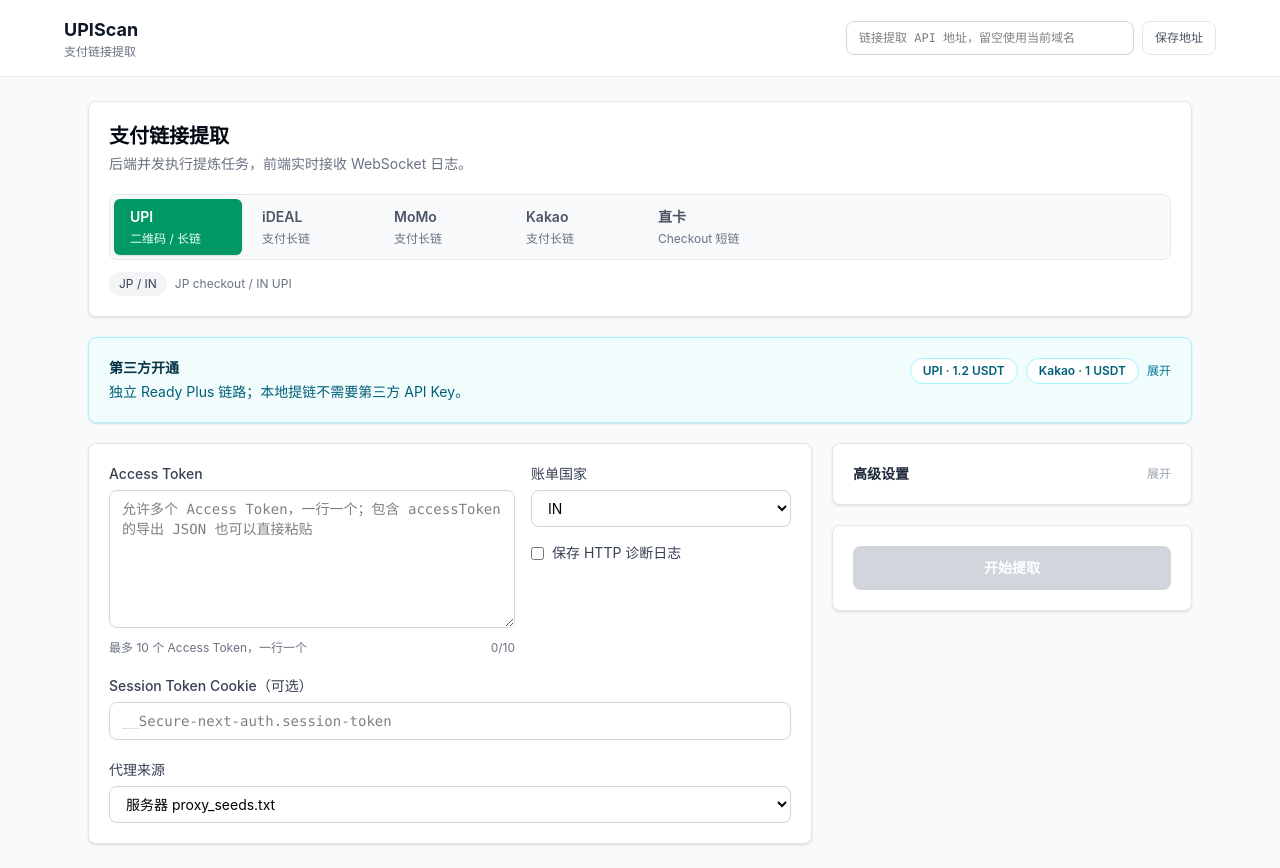
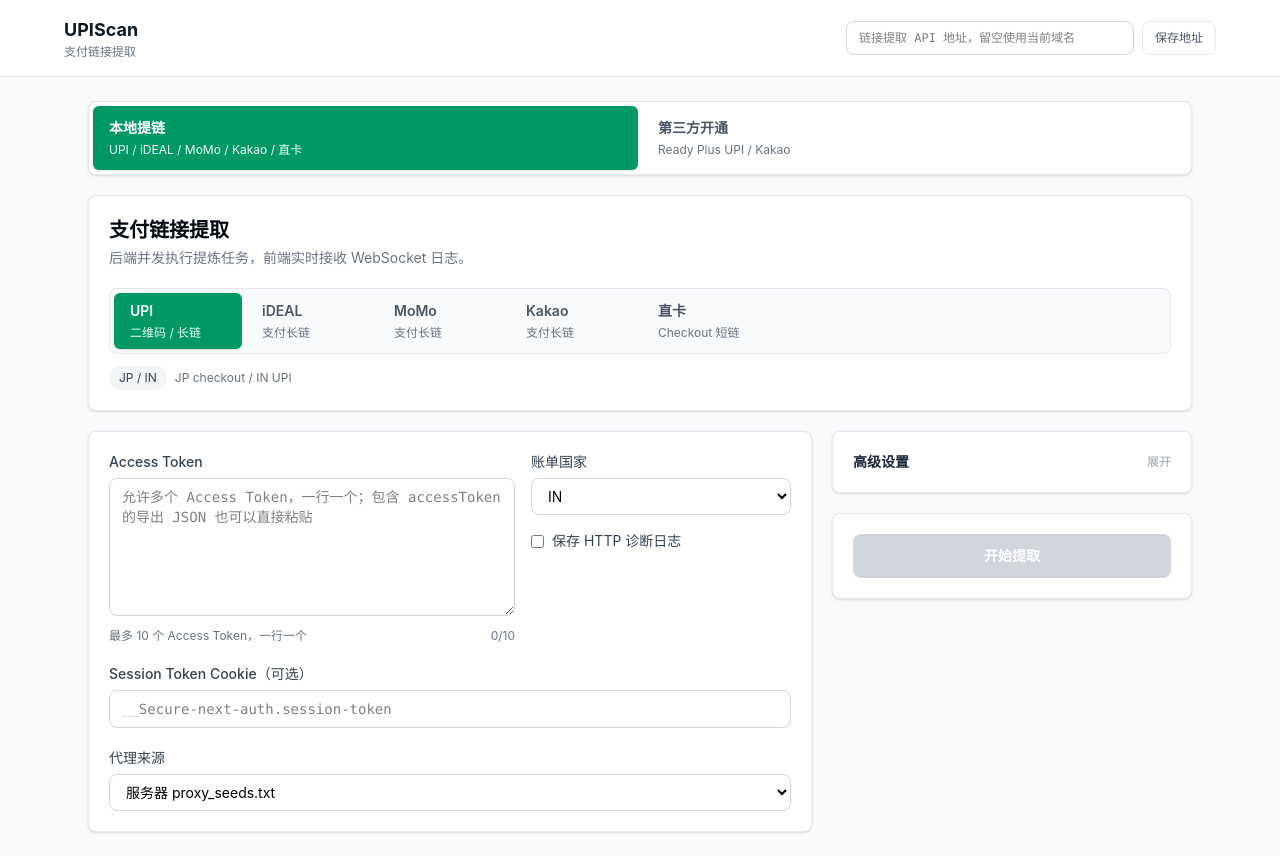
Before and after one commit to anshu43999/ananasUpiscan, a React (Vite) app: page / in a window 1280 px wide. Built offline with nearby package versions, Linux system fonts and the light colour scheme.

Commit message:
Add Ready Plus workspace tab

```diff
--- a/src/pages/LinkExtract.tsx
+++ b/src/pages/LinkExtract.tsx
@@ -52,6 +52,7 @@
 type ProxyStage = (typeof PROXY_STAGES)[number];
 type PaymentMethod = 'upi' | 'ideal' | 'momo' | 'kakao' | 'card';
 type ProxySourceMode = 'builtin' | 'custom';
+type WorkspaceTab = 'local' | 'readyPlus';
 type AudioContextRef = MutableRefObject<AudioContext | null>;
 
 interface SavedProxyState {
@@ -546,6 +547,7 @@
   const resultSoundJobRef = useRef<Set<string>>(new Set());
   const resultAudioContextRef = useRef<AudioContext | null>(null);
 
+  const [activeWorkspaceTab, setActiveWorkspaceTab] = useState<WorkspaceTab>('local');
   const [accessToken, setAccessToken] = useState('');
   const [sessionToken, setSessionToken] = useState('');
   const [paymentMethod, setPaymentMethod] = useState<PaymentMethod>('upi');
@@ -1014,7 +1016,40 @@
 
   return (
     <div className="mx-auto max-w-7xl space-y-5">
-      <section className="rounded-lg border border-gray-200 bg-white p-5 shadow-sm">
+      <section className="rounded-lg border border-gray-200 bg-white p-1 shadow-sm">
+        <div className="grid gap-1 sm:grid-cols-2">
+          <button
+            type="button"
+            onClick={() => setActiveWorkspaceTab('local')}
+            className={`rounded-md px-4 py-3 text-left transition-colors ${
+              activeWorkspaceTab === 'local'
+                ? 'bg-emerald-600 text-white shadow-sm'
+                : 'text-gray-600 hover:bg-gray-50 hover:text-gray-900'
+            }`}
+          >
+            <span className="block text-sm font-semibold">本地提链</span>
+            <span className={`mt-1 block text-xs ${activeWorkspaceTab === 'local' ? 'text-emerald-50' : 'text-gray-500'}`}>
+              UPI / iDEAL / MoMo / Kakao / 直卡
+            </span>
+          </button>
+          <button
+            type="button"
+            onClick={() => setActiveWorkspaceTab('readyPlus')}
+            className={`rounded-md px-4 py-3 text-left transition-colors ${
+              activeWorkspaceTab === 'readyPlus'
+                ? 'bg-cyan-700 text-white shadow-sm'
+                : 'text-gray-600 hover:bg-gray-50 hover:text-gray-900'
+            }`}
+          >
+            <span className="block text-sm font-semibold">第三方开通</span>
+            <span className={`mt-1 block text-xs ${activeWorkspaceTab === 'readyPlus' ? 'text-cyan-50' : 'text-gray-500'}`}>
+              Ready Plus UPI / Kakao
+            </span>
+          </button>
+        </div>
+      </section>
+
+      <section className={`rounded-lg border border-gray-200 bg-white p-5 shadow-sm ${activeWorkspaceTab === 'local' ? '' : 'hidden'}`}>
         <div className="flex flex-wrap items-start justify-between gap-4">
           <div>
             <h2 className="text-xl font-semibold text-gray-950">支付链接提取</h2>
@@ -1055,8 +1090,8 @@
         </div>
       </section>
 
-      <details className="group rounded-lg border border-cyan-200 bg-cyan-50/60 shadow-sm">
-        <summary className="flex cursor-pointer list-none flex-wrap items-start justify-between gap-4 p-5">
+      <section className={`rounded-lg border border-cyan-200 bg-cyan-50/60 shadow-sm ${activeWorkspaceTab === 'readyPlus' ? '' : 'hidden'}`}>
+        <div className="flex flex-wrap items-start justify-between gap-4 p-5">
           <div>
             <h3 className="text-sm font-semibold text-cyan-950">第三方开通</h3>
             <p className="mt-1 text-sm text-cyan-800">
@@ -1075,14 +1110,12 @@
                 {readyPlusPolling ? '轮询中' : readyPlusStatusLabel(readyPlusTaskStatus)}
               </span>
             )}
-            <span className="text-xs font-medium text-cyan-700 group-open:hidden">展开</span>
-            <span className="hidden text-xs font-medium text-cyan-700 group-open:inline">收起</span>
           </div>
-        </summary>
+        </div>
 
         <div className="border-t border-cyan-100 p-5">
           <div className="mb-4 rounded-md border border-cyan-100 bg-white/80 px-3 py-2 text-xs text-cyan-900">
-            第三方开通只调用 Ready Plus 的 UPI / Kakao 开通接口；下面的 UPI、iDEAL、MoMo、Kakao、直卡本地提链继续按原来的 Access Token 和代理逻辑执行。
+            第三方开通只调用 Ready Plus 的 UPI / Kakao 开通接口；本地 UPI、iDEAL、MoMo、Kakao、直卡提链请切回“本地提链”Tab。
           </div>
 
           <div className="flex flex-wrap items-start justify-between gap-4">
@@ -1295,9 +1328,9 @@
           </div>
         )}
         </div>
-      </details>
-
-      {paymentMethod === 'momo' && (
+      </section>
+
+      {activeWorkspaceTab === 'local' && paymentMethod === 'momo' && (
         <section className="rounded-lg border border-amber-200 bg-amber-50/70 p-5 shadow-sm">
           <div className="flex flex-wrap items-start justify-between gap-4">
             <div>
@@ -1393,7 +1426,7 @@
         </section>
       )}
 
-      <form onSubmit={handleSubmit} className="grid gap-5 xl:grid-cols-[minmax(0,1fr)_360px]">
+      <form onSubmit={handleSubmit} className={`grid gap-5 xl:grid-cols-[minmax(0,1fr)_360px] ${activeWorkspaceTab === 'local' ? '' : 'hidden'}`}>
         <section className="space-y-5 rounded-lg border border-gray-200 bg-white p-5 shadow-sm">
           <div className="grid gap-4 lg:grid-cols-[minmax(0,1fr)_260px]">
             <label className="block">
@@ -1757,7 +1790,7 @@
         </aside>
       </form>
 
-      {jobs.length > 0 && (
+      {activeWorkspaceTab === 'local' && jobs.length > 0 && (
         <section className="space-y-3">
           <div className="flex items-center justify-between">
             <h3 className="text-sm font-semibold text-gray-800">任务队列</h3>
```
